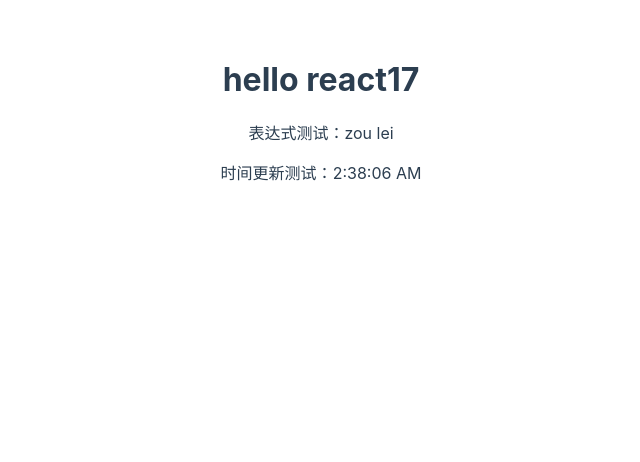
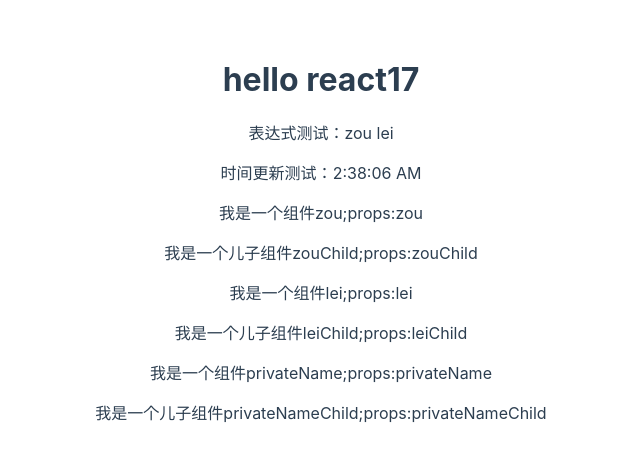
Before and after one commit to 11zouzouzou/react17Learn, a React (Vite) app: page / in a window 1280 px wide. Shown: the top 462 px of the page, without its empty margins (319-959 px from the left). Built offline with nearby package versions, Linux system fonts and the light colour scheme.

Commit message:
react component add

```diff
--- /dev/null
+++ b/prettier.config.js
@@ -0,0 +1,5 @@
+module.exports = {
+  tabWidth: 2,
+  printWidth: 180,
+  tabSize: 2
+};
--- /dev/null
+++ b/src/components/ChildComp.tsx
@@ -0,0 +1,19 @@
+import React from "react";
+class ChildComp extends React.Component<{ name?: string }> {
+  public name: string = "privateChildName";
+  constructor(props?: any) {
+    super(props);
+    if (props && props.name) {
+      this.name = props.name;
+    }
+  }
+  render() {
+    const component = (
+      <div>
+        我是一个儿子组件{this.name};props:{this.props.name ? this.props.name : this.name}
+      </div>
+    );
+    return component;
+  }
+}
+export { ChildComp };
--- /dev/null
+++ b/src/components/HelloComp.tsx
@@ -0,0 +1,24 @@
+import React from "react";
+import { ChildComp } from "./ChildComp";
+//<>为外部传入class的声明
+class HelloComp extends React.Component<{ name?: string }> {
+  public name: string = "privateName";
+  constructor(props?: any) {
+    super(props);
+    if (props && props.name) {
+      this.name = props.name;
+    }
+  }
+  render() {
+    const component = (
+      <div>
+        <p>
+          我是一个组件{this.name};props:{this.props.name ? this.props.name : this.name}
+        </p>
+        <ChildComp name={this.name + "Child"} />
+      </div>
+    );
+    return component;
+  }
+}
+export default HelloComp;
--- a/src/main.tsx
+++ b/src/main.tsx
@@ -3,12 +3,16 @@
 import "./index.css";
 import App from "./App";
 import HelloWorold from "./base/HelloWorld";
+import HelloComp from "./components/HelloComp";
 
 function tick() {
 	ReactDOM.render(
 		<React.StrictMode>
 			{/* <App /> */}
 			<HelloWorold />
+			<HelloComp name="zou" />
+			<HelloComp name="lei" />
+			<HelloComp />
 		</React.StrictMode>,
 		document.getElementById("root")
 	);
```
